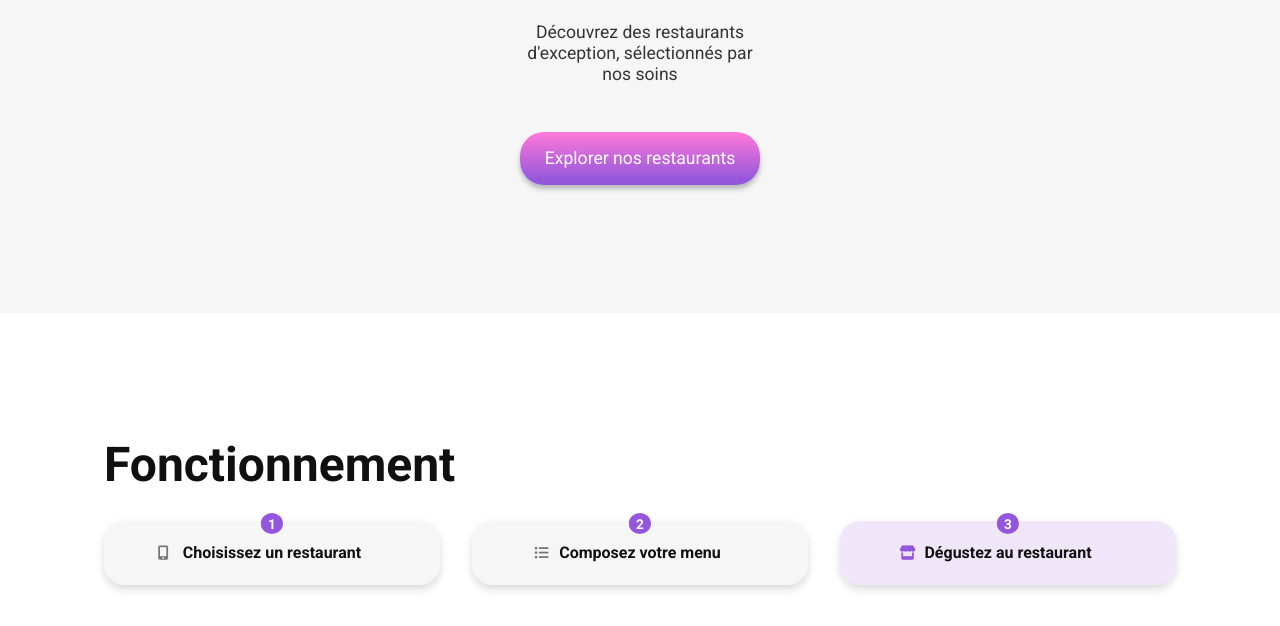
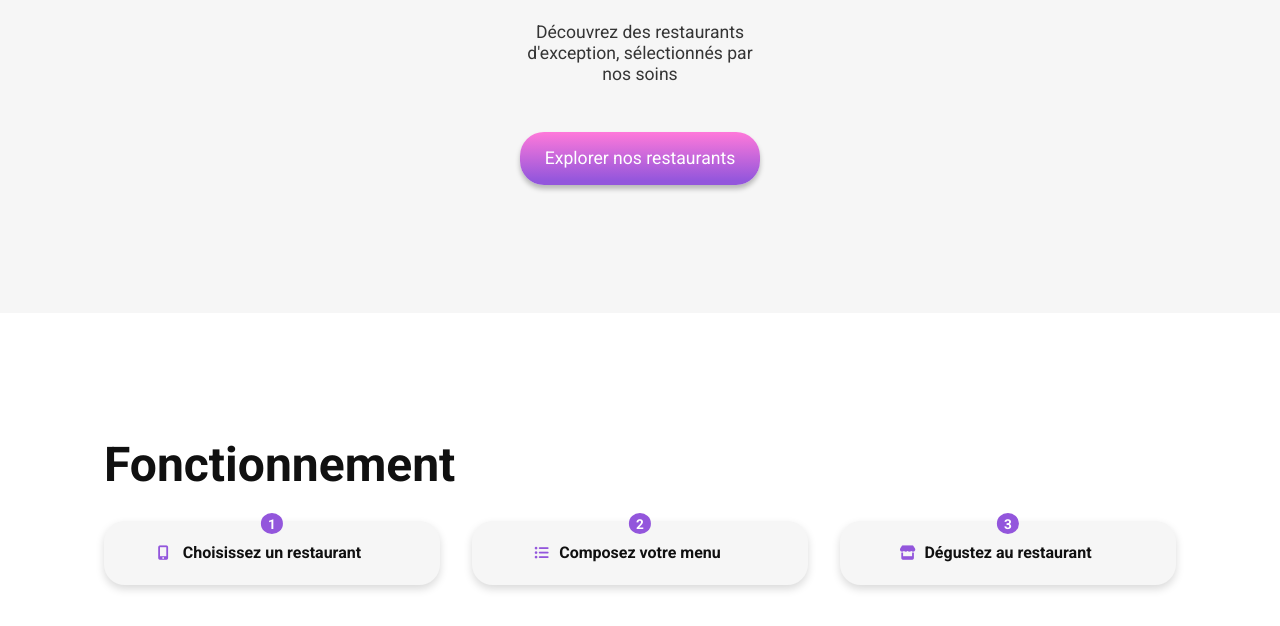
Before and after one commit to Leopezzoni/LeoPezzoni_3_05032021, a website: page index.html in a window 1280 px wide. Shown: the part 282-908 px from the top of the page. Drawn offline with Linux system fonts and the light colour scheme; a web font is replaced by a local one.

Commit message:
reformating review

```diff
--- a/index.html
+++ b/index.html
@@ -56,15 +56,15 @@
           <h3 class="section-tuto__header big-header">Fonctionnement</h3>
           <div class="section-tuto__cards-container">
             <!--small card 1-->
-            <div class="section-tuto__card small-card">
+            <div class="section-tuto__card section-tuto__card--purple small-card">
               <span class="section-tuto__number">1</span>
-              <span class="section-tuto__icon icon fas fa-mobile-alt"></span>
+              <span class="section-tuto__icon section-tuto__icon--purple icon fas fa-mobile-alt"></span>
               Choisissez un restaurant
             </div>
             <!--small card 2-->
-            <div class="section-tuto__card small-card">
+            <div class="section-tuto__card section-tuto__card--purple small-card">
               <span class="section-tuto__number">2</span>
-              <span class="section-tuto__icon icon fas fa-list-ul"></span>
+              <span class="section-tuto__icon section-tuto__icon--purple icon fas fa-list-ul"></span>
               Composez votre menu
             </div>
             <!--small card 3-->
--- a/sass/layout/_section-tuto.scss
+++ b/sass/layout/_section-tuto.scss
@@ -10,7 +10,7 @@
     position: relative;
     margin-bottom: 1.1rem;
 
-    &--purple {
+    &--purple:hover {
       background: rgba(146, 86, 220, 0.15);
     }
   }
```
Also changed, not shown: styles/main.css.
